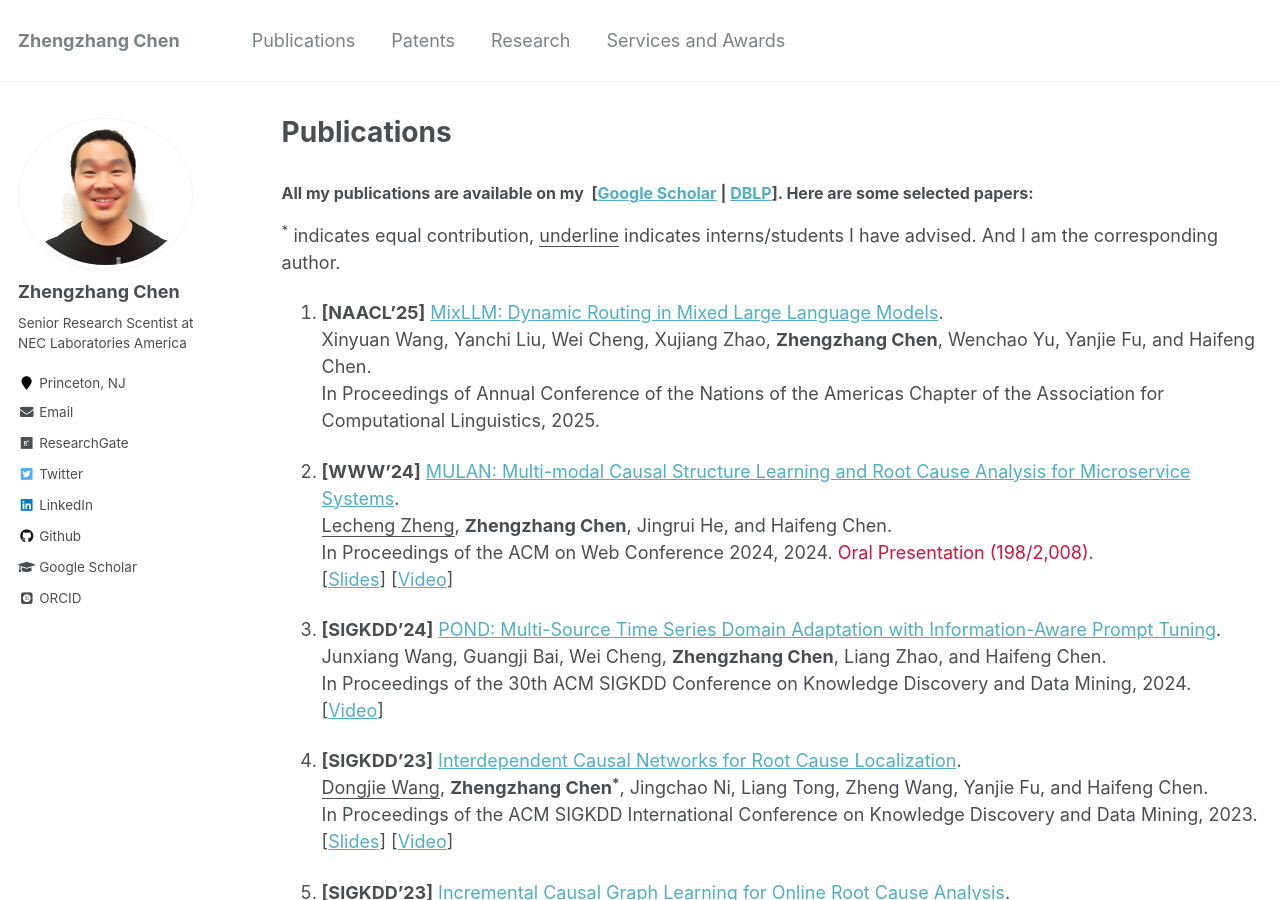
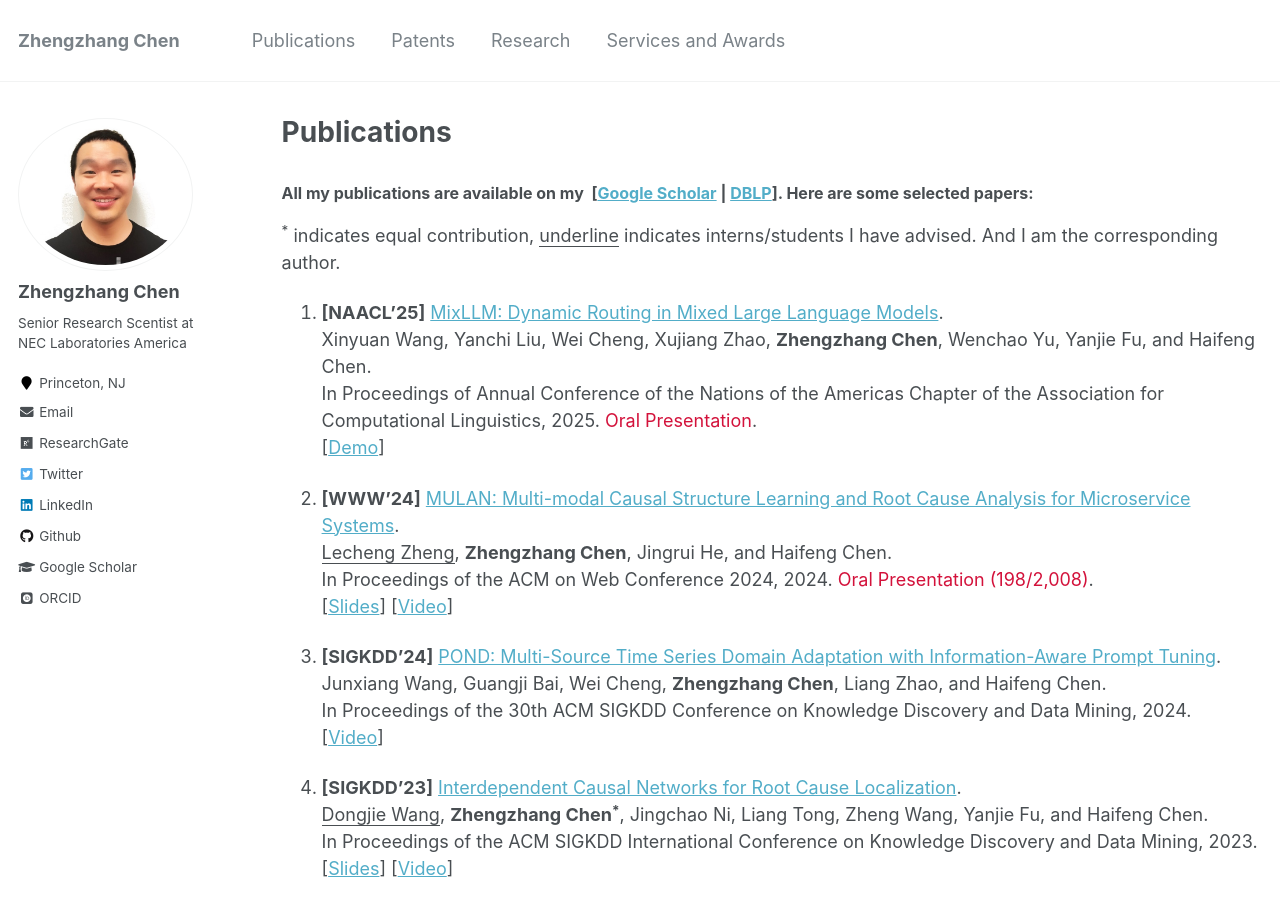
Before and after one commit to zhengzhangchen/zhengzhangchen.github.io, a Jekyll site: the page built from _pages/publications.md, in a window 1280 px wide and 900 px high. Built offline with Jekyll 4.4.1, drawn with Linux system fonts in a browser that asks for light colours; some web fonts are replaced.

Commit message:
Update publications.md

```diff
--- a/_pages/publications.md
+++ b/_pages/publications.md
@@ -11,7 +11,7 @@ author_profile: true
 <h3><font size="3"><b>All my publications are available on my </b>&nbsp;[<a href="https://scholar.google.com/citations?user=2t7wQ24AAAAJ" target="_blank" rel="nofollow">Google Scholar</a> | <a href="https://dblp.org/pid/14/3744.html" target="_blank" rel="nofollow">DBLP</a>]. Here are some selected papers: </font> </h3>
 <p><sup>*</sup> indicates equal contribution, <u>underline</u> indicates interns/students I have advised. And I am the corresponding author.</p>
 
-1. <strong>[NAACL'25]</strong> <a href="https://zhengzhangchen.github.io/publication/2025.naacl-long.545.pdf" target="_blank" rel="nofollow">MixLLM: Dynamic Routing in Mixed Large Language Models</a>. <br> Xinyuan Wang, Yanchi Liu, Wei Cheng, Xujiang Zhao, <b>Zhengzhang Chen</b>, Wenchao Yu, Yanjie Fu, and Haifeng Chen. <br> In Proceedings of Annual Conference of the Nations of the Americas Chapter of the Association for Computational Linguistics, 2025. <br>
+1. <strong>[NAACL'25]</strong> <a href="https://zhengzhangchen.github.io/publication/2025.naacl-long.545.pdf" target="_blank" rel="nofollow">MixLLM: Dynamic Routing in Mixed Large Language Models</a>. <br> Xinyuan Wang, Yanchi Liu, Wei Cheng, Xujiang Zhao, <b>Zhengzhang Chen</b>, Wenchao Yu, Yanjie Fu, and Haifeng Chen. <br> In Proceedings of Annual Conference of the Nations of the Americas Chapter of the Association for Computational Linguistics, 2025. <span style="color:#D3123B">Oral Presentation</span>. <br> [<a href="https://huggingface.co/spaces/wxy185/MixLLM_Demo" target="_blank" rel="nofollow">Demo</a>]
 
 2. <strong>[WWW'24]</strong> <a href="https://zhengzhangchen.github.io/publication/MULAN_WWW24.pdf" target="_blank" rel="nofollow">MULAN: Multi-modal Causal Structure Learning and Root Cause Analysis for Microservice Systems</a>. <br> <u>Lecheng Zheng</u>, <b>Zhengzhang Chen</b>, Jingrui He, and Haifeng Chen. <br> In Proceedings of the ACM on Web Conference 2024, 2024. <span style="color:#D3123B">Oral Presentation (198/2,008)</span>. <br> [<a href="https://zhengzhangchen.github.io/Slides/mulan_www.pdf" target="_blank" rel="nofollow">Slides</a>] [<a href="https://zhengzhangchen.github.io/Video/mulan_video.mp4" target="_blank" rel="nofollow">Video</a>]
 
```
